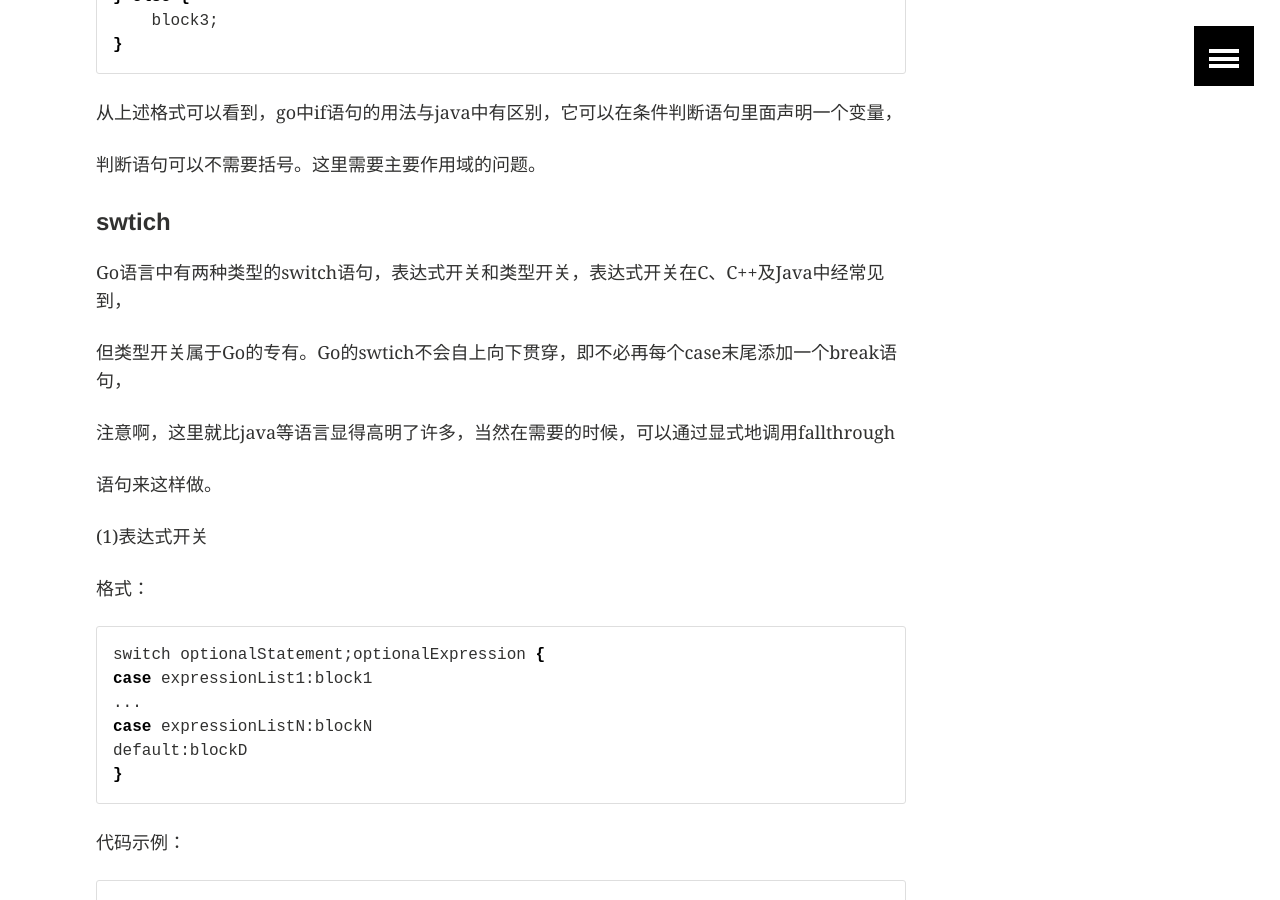
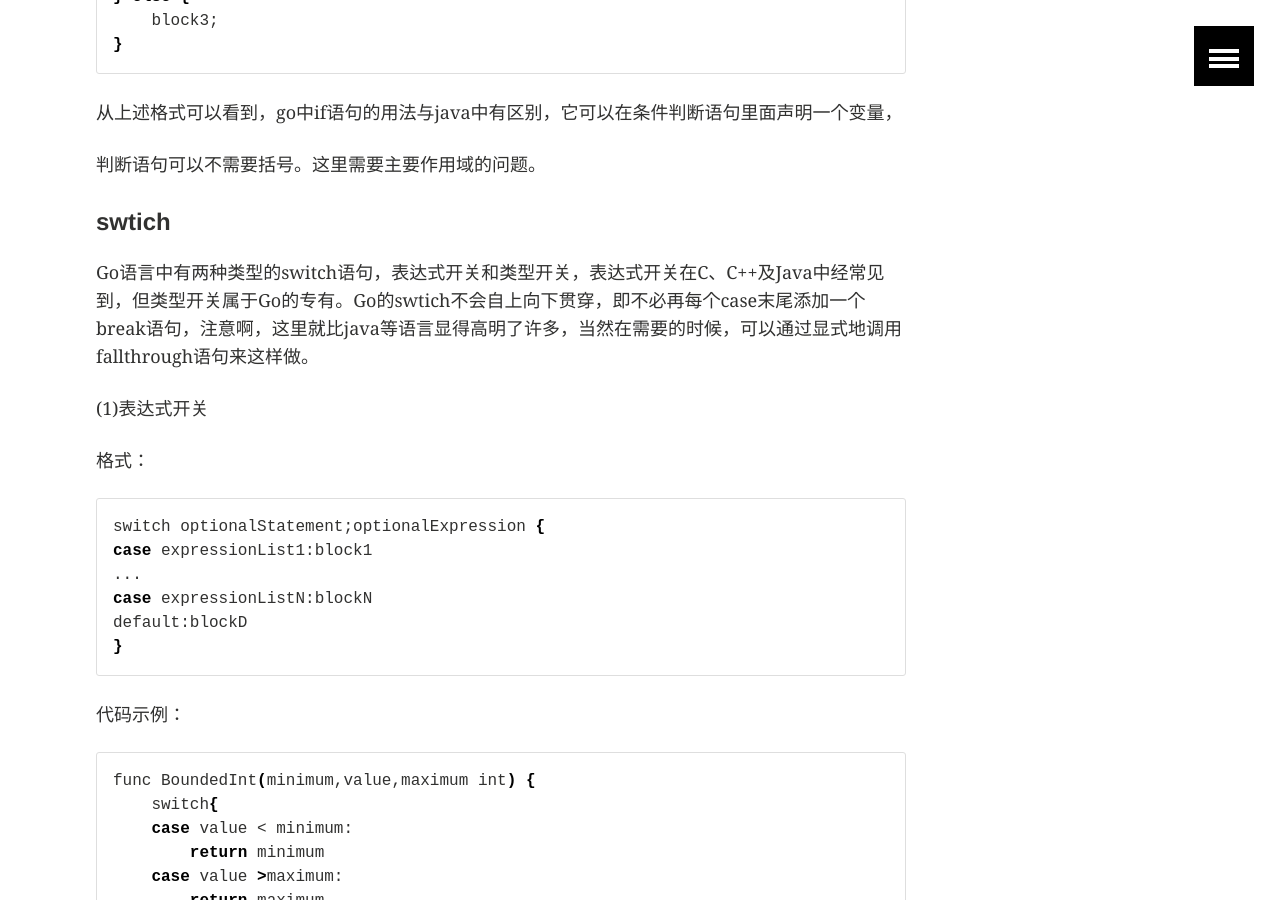
Before and after one commit to xialingsc/home, a Jekyll site: the page built from _posts/go/2015-08-13-Procedure-Oriented-by-Go.md, in a window 1280 px wide and 900 px high, scrolled down 1171 px. Built offline with Jekyll 4.4.1, drawn with Linux system fonts in a browser that asks for light colours; comment, search, counter and statistics services are not loaded.

```diff
--- a/_posts/go/2015-08-13-Procedure-Oriented-by-Go.md
+++ b/_posts/go/2015-08-13-Procedure-Oriented-by-Go.md
@@ -53,13 +53,7 @@ if optionalStatment1;booleanExpression1 {
 
 #### swtich
 
-Go语言中有两种类型的switch语句，表达式开关和类型开关，表达式开关在C、C++及Java中经常见到，
-
-但类型开关属于Go的专有。Go的swtich不会自上向下贯穿，即不必再每个case末尾添加一个break语句，
-
-注意啊，这里就比java等语言显得高明了许多，当然在需要的时候，可以通过显式地调用fallthrough
-
-语句来这样做。
+Go语言中有两种类型的switch语句，表达式开关和类型开关，表达式开关在C、C++及Java中经常见到，但类型开关属于Go的专有。Go的swtich不会自上向下贯穿，即不必再每个case末尾添加一个break语句，注意啊，这里就比java等语言显得高明了许多，当然在需要的时候，可以通过显式地调用fallthrough语句来这样做。
 
 (1)表达式开关
 
```
